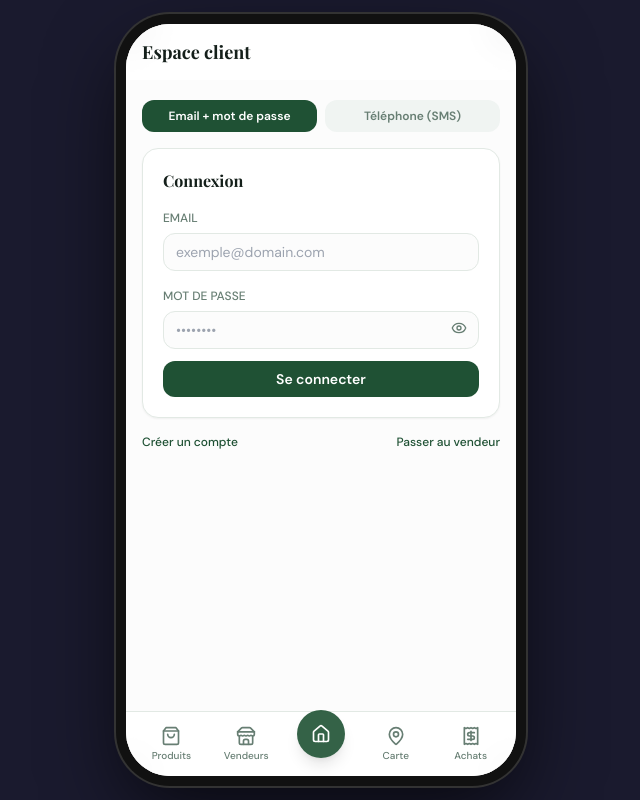
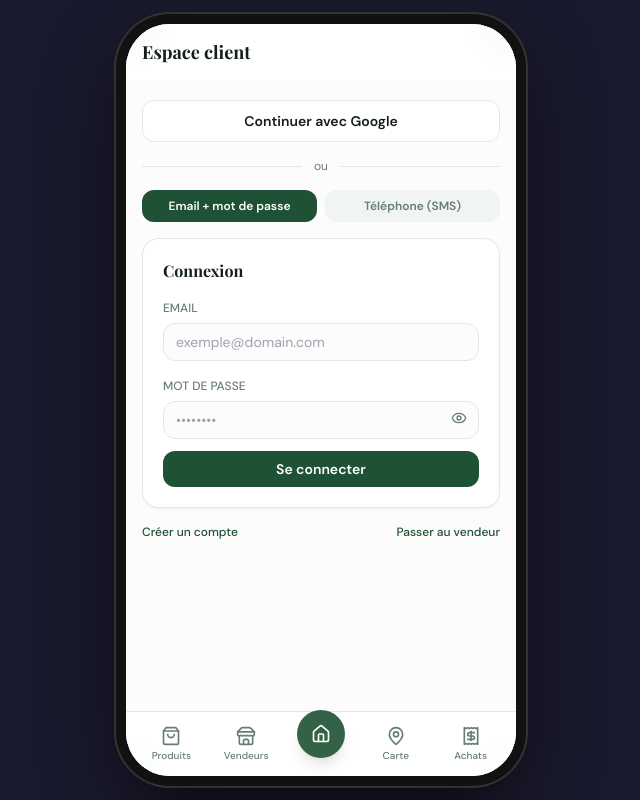
Before and after one commit to Arnaud701/AlimConnect1, a React (Vite) app: page /auth/client in a window 1280 px wide. Shown: the whole page, without its empty margins (319-959 px from the left). Built offline with nearby package versions, Linux system fonts and the light colour scheme.

Commit message:
Restore Google OAuth button

```diff
--- a/src/pages/Auth.tsx
+++ b/src/pages/Auth.tsx
@@ -149,6 +149,21 @@ const Auth = () => {
       <MobileHeader title={role === "seller" ? "Espace vendeur" : "Espace client"} />
       <div className="px-4 py-5 space-y-4">
 
+        {/* Google */}
+        <button
+          onClick={handleGoogleSignIn}
+          disabled={isSubmitting}
+          className="w-full rounded-xl border bg-card py-2.5 text-sm font-semibold text-foreground hover:bg-muted transition-colors disabled:opacity-60"
+        >
+          Continuer avec Google
+        </button>
+
+        <div className="flex items-center gap-3">
+          <div className="flex-1 h-px bg-border" />
+          <span className="text-xs text-muted-foreground">ou</span>
+          <div className="flex-1 h-px bg-border" />
+        </div>
+
         {/* Méthode */}
         <div className="flex gap-2">
           {(["email", "phone"] as AuthMethod[]).map((m) => (
```
